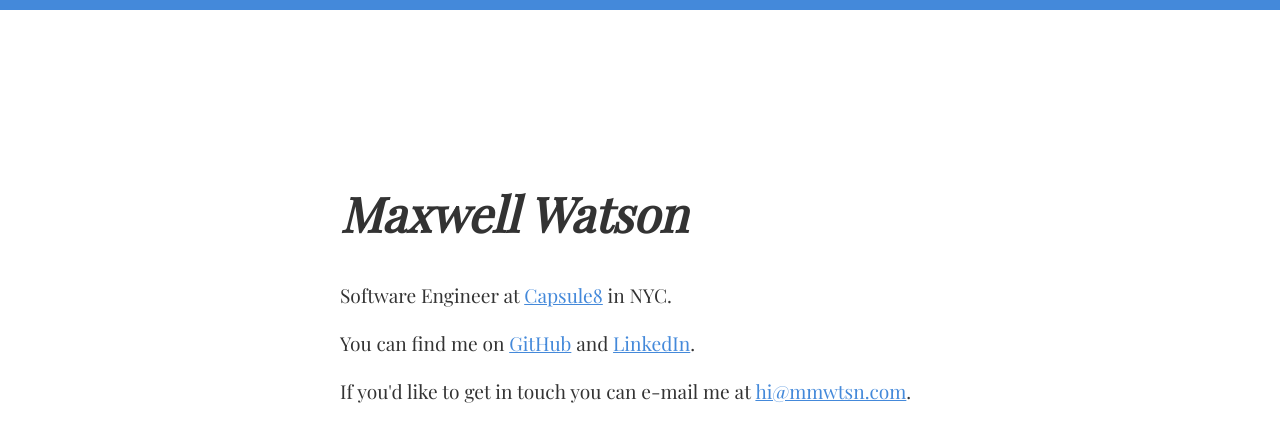
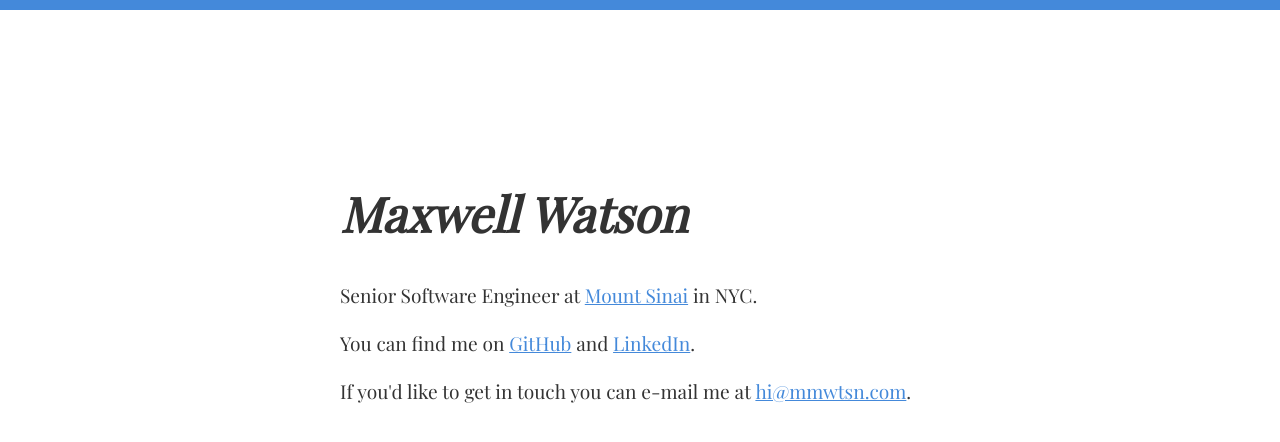
Before and after one commit to mmwtsn/mmwtsn.github.io, a plain HTML site: page index.html in a window 1280 px wide. Drawn offline with nearby package versions, Linux system fonts and the light colour scheme; a web font is replaced by a local one.

Commit message:
Update current role

```diff
--- a/index.html
+++ b/index.html
@@ -11,7 +11,7 @@
 <body>
   <main role="main">
     <h1>Maxwell Watson</h1>
-    <p>Software Engineer at <a href="https://capsule8.com/">Capsule8</a> in NYC.</p>
+    <p>Senior Software Engineer at <a href="https://www.mountsinai.org/">Mount Sinai</a> in NYC.</p>
     <p>You can find me on <a href="https://github.com/mmwtsn">GitHub</a> and <a href="https://www.linkedin.com/in/mmwtsn">LinkedIn</a>.</p>
     <p>If you'd like to get in touch you can e-mail me at <a class="reverse" href="mailto:%68%69@%6d%6d%77%74%73%6e.%63%6f%6d">moc.nstwmm@ih</a>.</p>
   </main>
```
